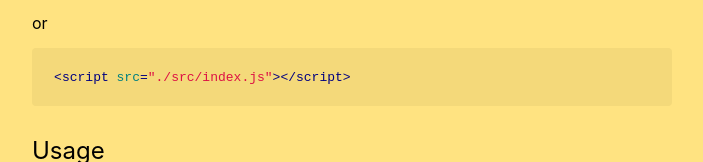
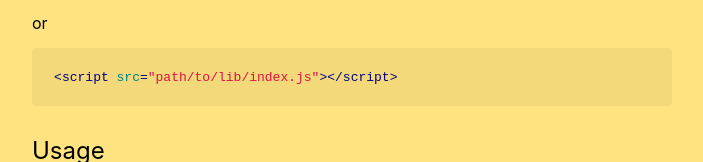
Before and after one commit to random-yang/darkmode-hook, a website built with Parcel: page index.html in a window 1280 px wide. Shown: the part 498-660 px from the top of the page, without its empty margins (288-991 px from the left). Built offline with nearby package versions, Linux system fonts and the light colour scheme; what @yangcongming/darkmode-hook would draw is missing.

Commit message:
[*]: update DOC

```diff
--- a/index.html
+++ b/index.html
@@ -33,7 +33,7 @@
     <p>or</p>
     <pre>
       <code>
-  &lt;script src=&quot;./src/index.js&quot;&gt;&lt;/script&gt;
+  &lt;script src=&quot;path/to/lib/index.js&quot;&gt;&lt;/script&gt;
       </code>
     </pre>
     <h3>Usage</h3>
```
Also changed, not shown: README.md, dist/index.html.
